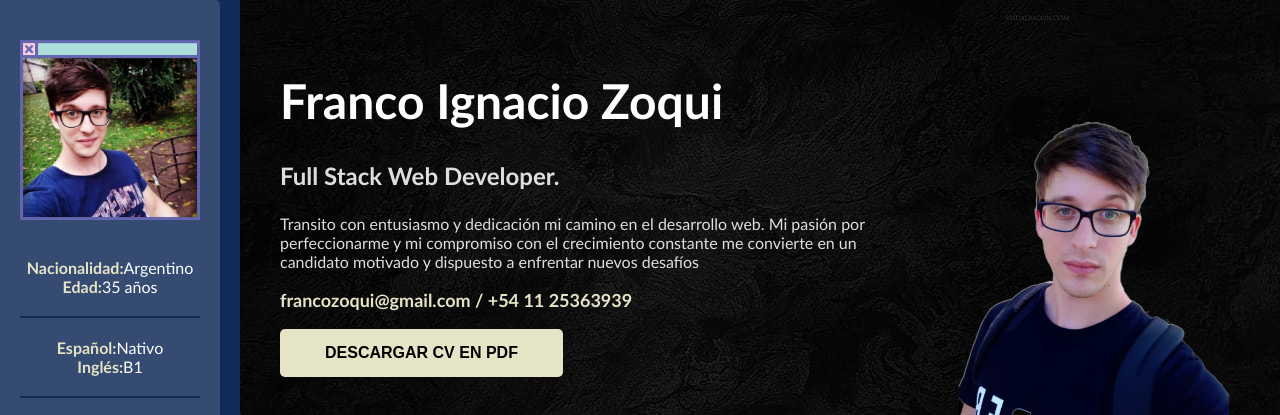
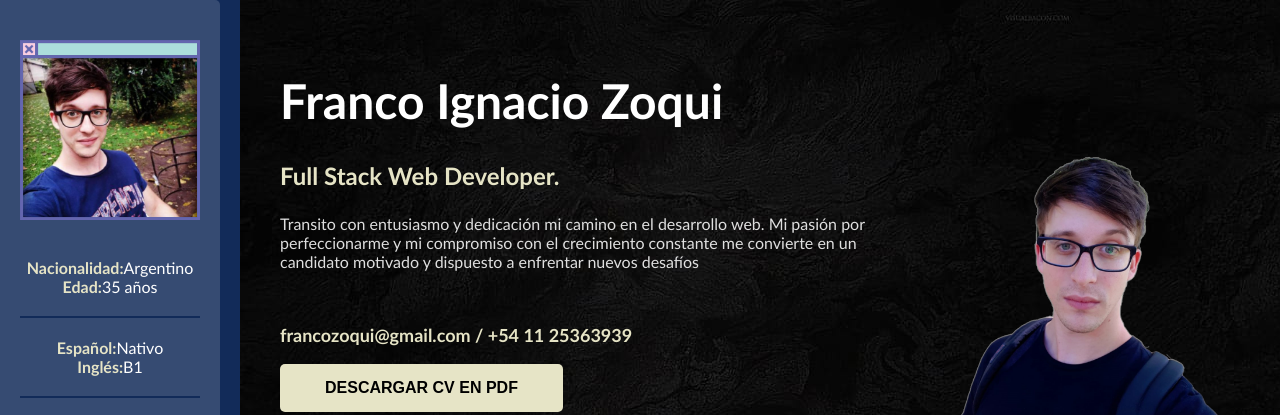
Before and after one commit to argfiz/cv-francozoqui, a website: page index.html in a window 1280 px wide. Shown: the top 415 px of the page. Drawn offline with Linux system fonts and the light colour scheme.

Commit message:
Update details

```diff
--- a/index.html
+++ b/index.html
@@ -15,12 +15,13 @@
 	<header>
 		<div>
 			<h1>Franco Ignacio Zoqui</h1>
-			<p style="font-size: 24px; font-weight: bold;">Full Stack Web Developer.</p>
+			<p style="font-size: 24px; font-weight: bold; color: #e6e4c6;">Full Stack Web Developer.</p>
 			<p>Transito con entusiasmo y dedicación mi camino en el desarrollo web.
 				Mi pasión por perfeccionarme y mi compromiso con el
 				crecimiento constante me convierte en un candidato
 				motivado y dispuesto a enfrentar nuevos desafíos</p>
-				<p style="font-size: 18px; font-weight: bold; color: #e6e4c6;">francozoqui@gmail.com / +54 11 25363939</p>
+			<br>
+			<p style="font-size: 18px; font-weight: bold; color: #e6e4c6;">francozoqui@gmail.com / +54 11 25363939</p>
 			<a href="./franco-zoqui-cv.pdf" download="Franco-Zoqui-CV.pdf">
 				<button style="padding: 5px 5px; font-size: 16px; cursor: pointer; background-color: #e6e4c6; border: none; border-radius: 0; color: black; text-transform: uppercase; font-weight: bold;">Descargar CV en PDF</button>
 			</a>
```
